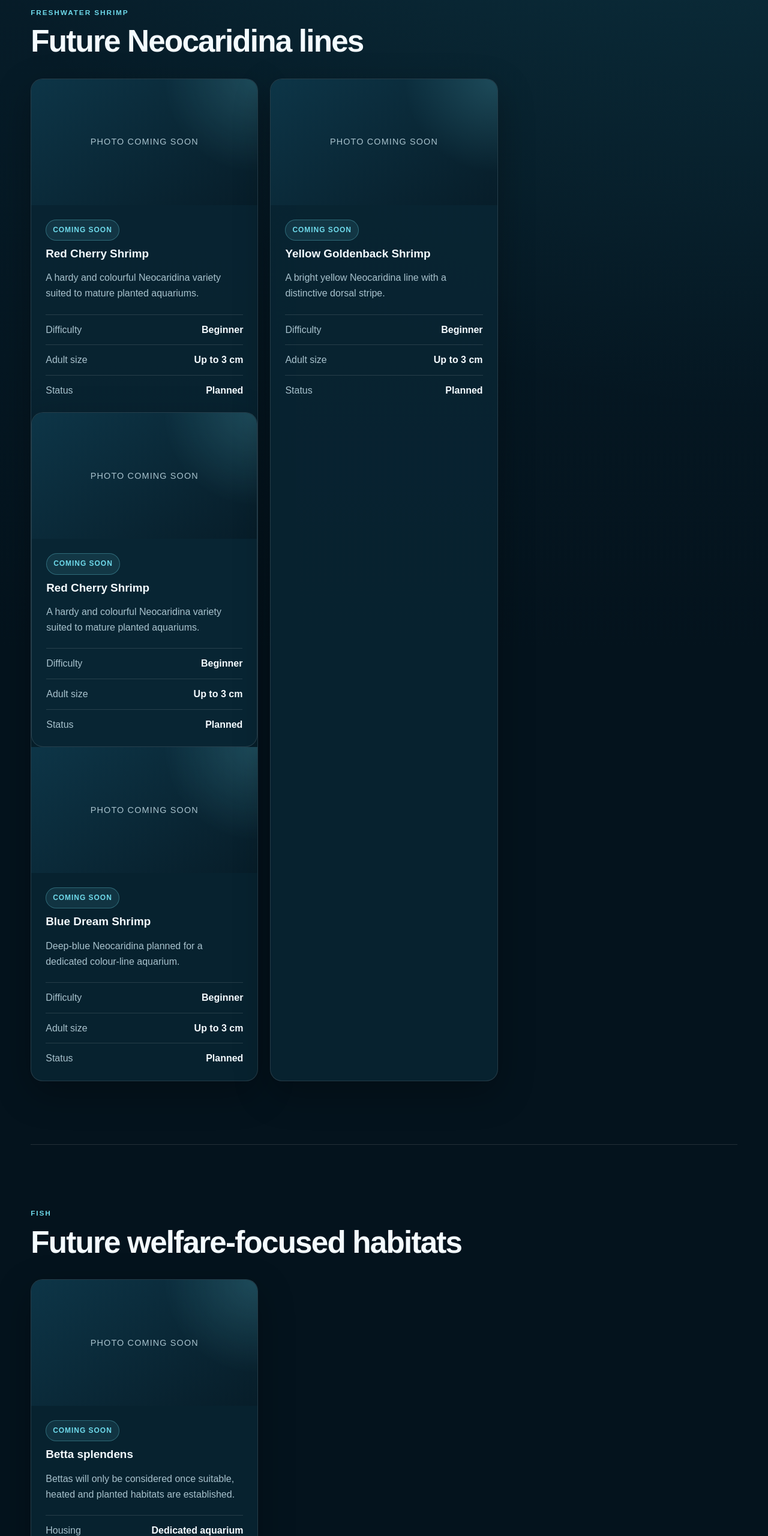
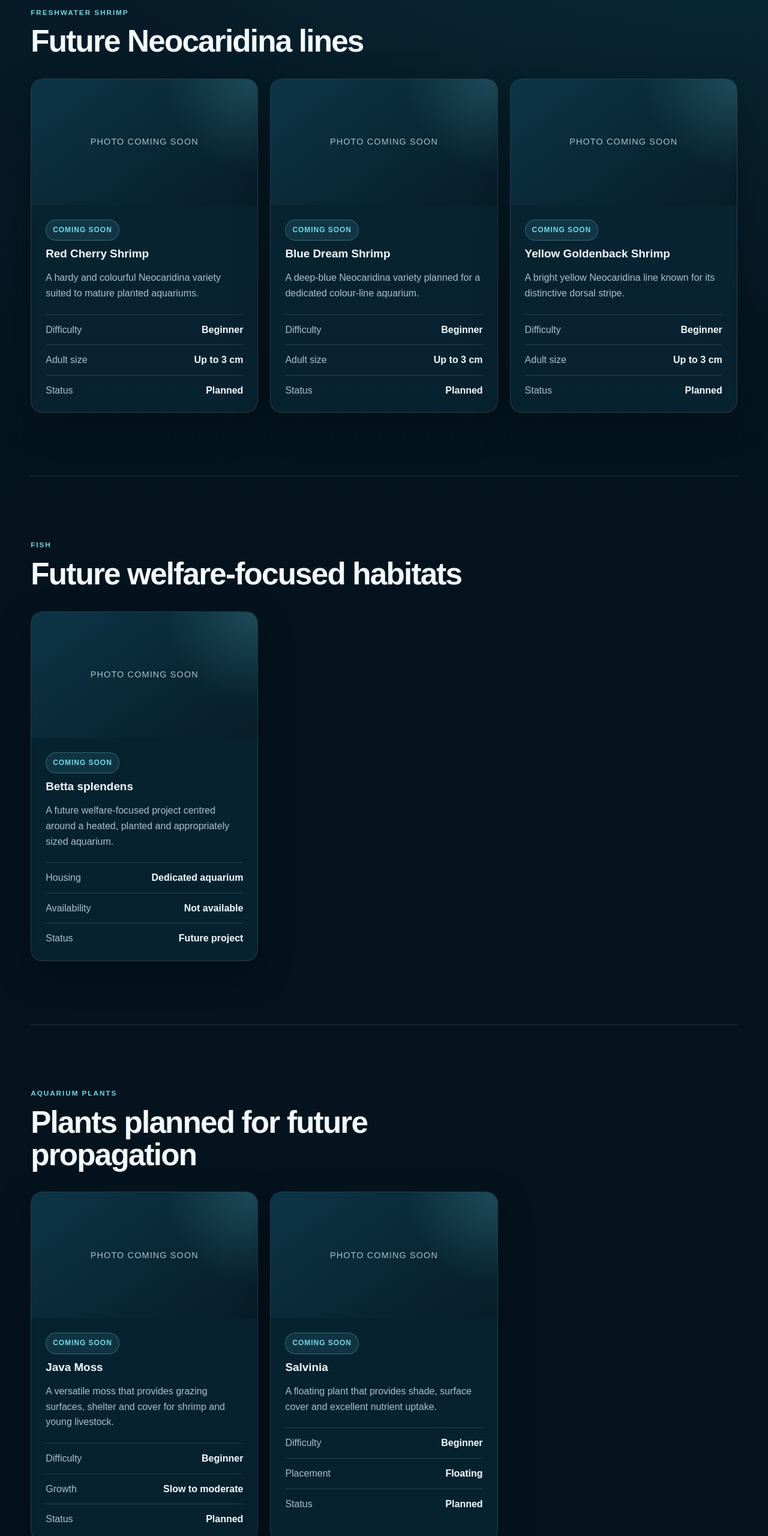
Before and after one commit to aquacodingstudio/AquaCodingstudios, a plain HTML site: page collection.html in a window 1280 px wide. Shown: the part 820-3380 px from the top of the page at 60% size. Drawn offline with Linux system fonts and the light colour scheme.

Commit message:
Update collection.html

```diff
--- a/collection.html
+++ b/collection.html
@@ -18,7 +18,7 @@
     <title>Collection | AquaCoding Studios</title>
 
     <link rel="icon" href="favicon.svg" type="image/svg+xml">
-    <link rel="stylesheet" href="style.css?v=7">
+    <link rel="stylesheet" href="style.css?v=10">
 </head>
 
 <body>
@@ -73,25 +73,26 @@
         <section class="section">
             <div class="section-heading">
                 <p class="section-label">Freshwater shrimp</p>
-
                 <h2>Future Neocaridina lines</h2>
             </div>
 
             <div class="collection-grid">
 
-                <article class="collection-card">
+                <a
+                    class="collection-card card-link"
+                    href="red-cherry-shrimp.html"
+                    aria-label="View the Red Cherry Shrimp species profile"
+                >
                     <div class="collection-image placeholder-image">
                         <span>Photo coming soon</span>
                     </div>
 
                     <div class="collection-content">
-                        <span class="availability-badge">Coming soon</span>
+                        <span class="availability-badge">
+                            Coming soon
+                        </span>
 
-                        <h3>
-    <a href="red-cherry-shrimp.html">
-        Red Cherry Shrimp
-    </a>
-</h3>
+                        <h3>Red Cherry Shrimp</h3>
 
                         <p>
                             A hardy and colourful Neocaridina variety suited
@@ -116,51 +117,26 @@
                         </dl>
                     </div>
                 </a>
-<a class="collection-card card-link" href="red-cherry-shrimp.html">
-    <div class="collection-image placeholder-image">
-        <span>Photo coming soon</span>
-    </div>
 
-    <div class="collection-content">
-        <span class="availability-badge">Coming soon</span>
-
-        <h3>Red Cherry Shrimp</h3>
-
-        <p>
-            A hardy and colourful Neocaridina variety suited
-            to mature planted aquariums.
-        </p>
-
-        <dl class="species-details">
-            <div>
-                <dt>Difficulty</dt>
-                <dd>Beginner</dd>
-            </div>
-
-            <div>
-                <dt>Adult size</dt>
-                <dd>Up to 3 cm</dd>
-            </div>
-
-            <div>
-                <dt>Status</dt>
-                <dd>Planned</dd>
-            </div>
-        </dl>
-    </div>
-</a>
+                <a
+                    class="collection-card card-link"
+                    href="blue-dream-shrimp.html"
+                    aria-label="View the Blue Dream Shrimp species profile"
+                >
                     <div class="collection-image placeholder-image">
                         <span>Photo coming soon</span>
                     </div>
 
                     <div class="collection-content">
-                        <span class="availability-badge">Coming soon</span>
+                        <span class="availability-badge">
+                            Coming soon
+                        </span>
 
                         <h3>Blue Dream Shrimp</h3>
 
                         <p>
-                            Deep-blue Neocaridina planned for a dedicated
-                            colour-line aquarium.
+                            A deep-blue Neocaridina variety planned for a
+                            dedicated colour-line aquarium.
                         </p>
 
                         <dl class="species-details">
@@ -180,21 +156,27 @@
                             </div>
                         </dl>
                     </div>
-                </article>
+                </a>
 
-                <article class="collection-card">
+                <a
+                    class="collection-card card-link"
+                    href="yellow-goldenback-shrimp.html"
+                    aria-label="View the Yellow Goldenback Shrimp species profile"
+                >
                     <div class="collection-image placeholder-image">
                         <span>Photo coming soon</span>
                     </div>
 
                     <div class="collection-content">
-                        <span class="availability-badge">Coming soon</span>
+                        <span class="availability-badge">
+                            Coming soon
+                        </span>
 
                         <h3>Yellow Goldenback Shrimp</h3>
 
                         <p>
-                            A bright yellow Neocaridina line with a distinctive
-                            dorsal stripe.
+                            A bright yellow Neocaridina line known for its
+                            distinctive dorsal stripe.
                         </p>
 
                         <dl class="species-details">
@@ -214,33 +196,38 @@
                             </div>
                         </dl>
                     </div>
-                </article>
+                </a>
 
             </div>
         </section>
-
         <section class="section">
             <div class="section-heading">
                 <p class="section-label">Fish</p>
-
                 <h2>Future welfare-focused habitats</h2>
             </div>
 
             <div class="collection-grid">
 
-                <article class="collection-card">
+                <a
+                    class="collection-card card-link"
+                    href="betta-splendens.html"
+                    aria-label="View the Betta splendens species profile"
+                >
                     <div class="collection-image placeholder-image">
                         <span>Photo coming soon</span>
                     </div>
 
                     <div class="collection-content">
-                        <span class="availability-badge">Coming soon</span>
+                        <span class="availability-badge">
+                            Coming soon
+                        </span>
 
                         <h3>Betta splendens</h3>
 
                         <p>
-                            Bettas will only be considered once suitable,
-                            heated and planted habitats are established.
+                            A future welfare-focused project centred around
+                            a heated, planted and appropriately sized
+                            aquarium.
                         </p>
 
                         <dl class="species-details">
@@ -260,7 +247,7 @@
                             </div>
                         </dl>
                     </div>
-                </article>
+                </a>
 
             </div>
         </section>
@@ -268,60 +255,148 @@
         <section class="section">
             <div class="section-heading">
                 <p class="section-label">Aquarium plants</p>
-
                 <h2>Plants planned for future propagation</h2>
             </div>
 
             <div class="collection-grid">
 
-                <article class="collection-card">
+                <a
+                    class="collection-card card-link"
+                    href="java-moss.html"
+                    aria-label="View the Java Moss profile"
+                >
                     <div class="collection-image placeholder-image">
                         <span>Photo coming soon</span>
                     </div>
 
                     <div class="collection-content">
-                        <span class="availability-badge">Coming soon</span>
+                        <span class="availability-badge">
+                            Coming soon
+                        </span>
 
                         <h3>Java Moss</h3>
 
                         <p>
-                            A useful moss for shrimp grazing, shelter and
-                            planted aquarium hardscape.
+                            A versatile moss that provides grazing surfaces,
+                            shelter and cover for shrimp and young
+                            livestock.
                         </p>
+
+                        <dl class="species-details">
+                            <div>
+                                <dt>Difficulty</dt>
+                                <dd>Beginner</dd>
+                            </div>
+
+                            <div>
+                                <dt>Growth</dt>
+                                <dd>Slow to moderate</dd>
+                            </div>
+
+                            <div>
+                                <dt>Status</dt>
+                                <dd>Planned</dd>
+                            </div>
+                        </dl>
                     </div>
-                </article>
+                </a>
 
-                <article class="collection-card">
+                <a
+                    class="collection-card card-link"
+                    href="salvinia.html"
+                    aria-label="View the Salvinia profile"
+                >
                     <div class="collection-image placeholder-image">
                         <span>Photo coming soon</span>
                     </div>
 
                     <div class="collection-content">
-                        <span class="availability-badge">Coming soon</span>
+                        <span class="availability-badge">
+                            Coming soon
+                        </span>
 
                         <h3>Salvinia</h3>
 
                         <p>
-                            A floating plant that provides shade, cover and
-                            nutrient uptake.
+                            A floating plant that provides shade, surface
+                            cover and excellent nutrient uptake.
                         </p>
+
+                        <dl class="species-details">
+                            <div>
+                                <dt>Difficulty</dt>
+                                <dd>Beginner</dd>
+                            </div>
+
+                            <div>
+                                <dt>Placement</dt>
+                                <dd>Floating</dd>
+                            </div>
+
+                            <div>
+                                <dt>Status</dt>
+                                <dd>Planned</dd>
+                            </div>
+                        </dl>
                     </div>
-                </article>
+                </a>
 
             </div>
+        </section>
+        <section class="section">
+
+            <div class="section-heading">
+
+                <p class="section-label">
+                    Our Promise
+                </p>
+
+                <h2>
+                    Welfare before availability.
+                </h2>
+
+            </div>
+
+            <p class="hero-text">
+
+                Every species listed within the AquaCoding Studios Collection
+                is currently planned for the future.
+
+                Livestock will only become available once healthy,
+                well-established aquariums and stable breeding colonies have
+                been achieved.
+
+                Our goal is to prioritise education, responsible fishkeeping
+                and animal welfare over rapid expansion.
+
+            </p>
+
         </section>
 
     </main>
 
     <footer>
+
         <div>
-            <strong>AquaCoding Studios</strong>
-            <p>Building aquatic worlds with care.</p>
+
+            <strong>
+                AquaCoding Studios
+            </strong>
+
+            <p>
+                Building aquatic worlds with care.
+            </p>
+
         </div>
 
-        <p>© 2026 AquaCoding Studios · Malta</p>
+        <p>
+
+            © 2026 AquaCoding Studios · Malta
+
+        </p>
+
     </footer>
+    <script src="script.js?v=10"></script>
 
-    <script src="script.js?v=7"></script>
 </body>
 </html>
```
